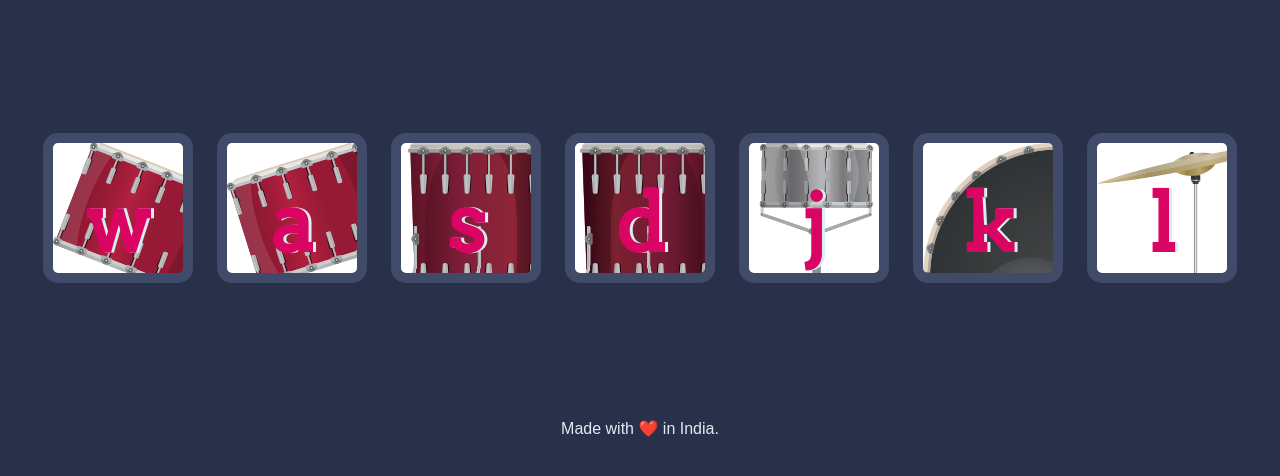
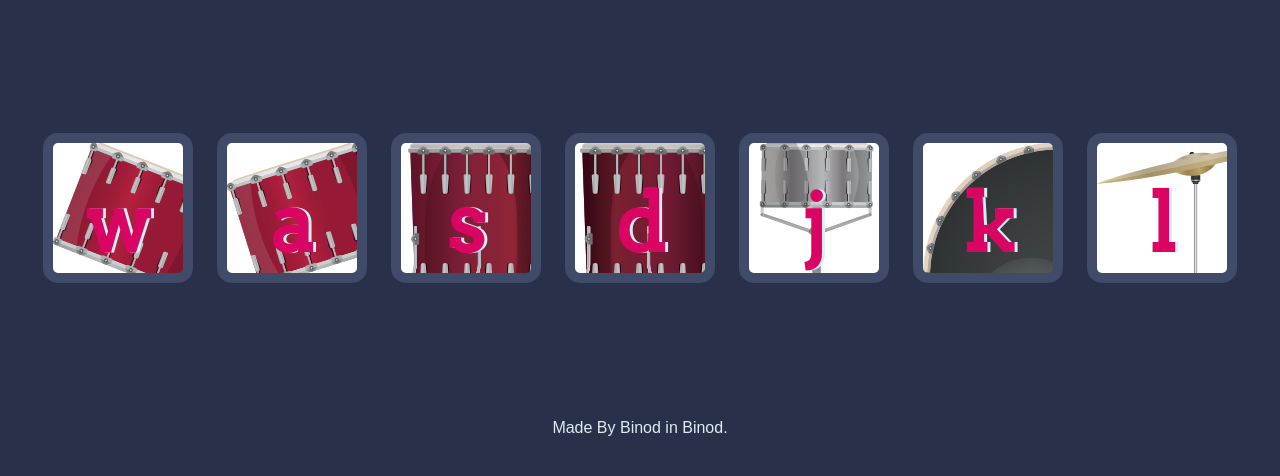
Before and after one commit to Nisarg1999/Drum-Kit-Starting-Files, a plain HTML site: page index.html in a window 1280 px wide. Shown: the part 156-632 px from the top of the page. Drawn offline with Linux system fonts and the light colour scheme.

Commit message:
Update index.html

```diff
--- a/index.html
+++ b/index.html
@@ -25,7 +25,7 @@
   <script src="index.js"></script>
 
   <footer>
-    Made with ❤️ in India.
+    Made By Binod in Binod.
   </footer>
 </body>
 
```
